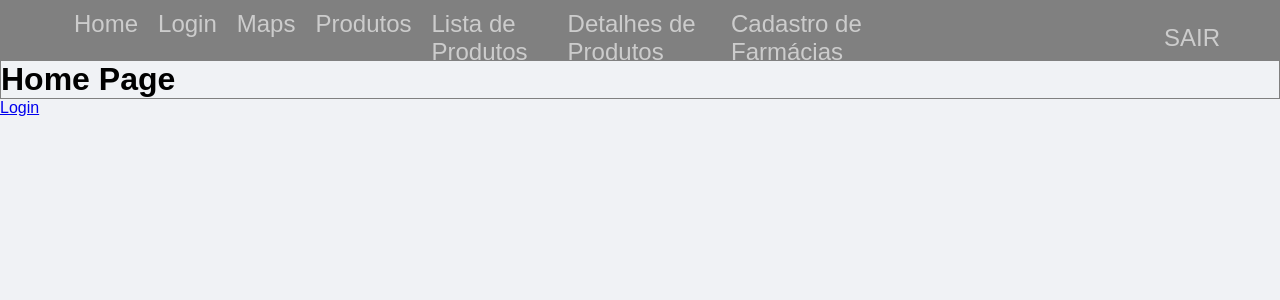
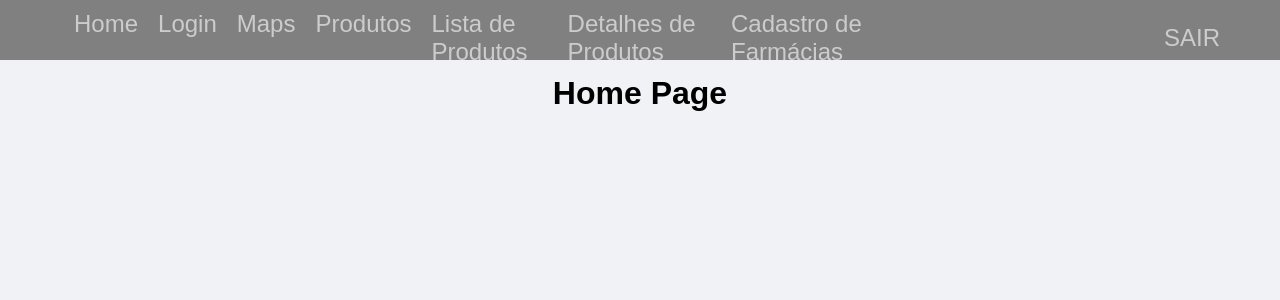
Before and after one commit to denisonkolling/pharma-kontroll-react, a React (Vite) app: page /home in a window 1280 px wide. Shown: the top 300 px of the page. Built offline with nearby package versions, Linux system fonts and the light colour scheme.

Commit message:
adiciona estilo paginas

```diff
--- a/src/pages/Home/index.jsx
+++ b/src/pages/Home/index.jsx
@@ -1,13 +1,12 @@
 import React from 'react';
-import { Title } from './styles';
+import { Title, Wrapper } from './styles';
 import Navbar from '../../components/Navbar';
 
 const Home = () => {
 	return (
-		<>
+		<Wrapper>
 			<Title>Home Page</Title>
-			<a href="#">Login</a>
-		</>
+		</Wrapper>
 	);
 };
 
--- a/src/pages/Home/styles.js
+++ b/src/pages/Home/styles.js
@@ -1,5 +1,15 @@
 import { styled } from "styled-components";
 
+
+export const Wrapper = styled.div`
+	width: 100%;
+	height: 90%;
+	display: flex;
+  align-items: center;
+  justify-content: center;
+`
+
 export const Title = styled.h1`
-  border: 1px solid grey;
+  color: black;
+  margin: 15px;;
 `
--- a/src/pages/Maps/index.jsx
+++ b/src/pages/Maps/index.jsx
@@ -1,9 +1,11 @@
-import React from 'react'
+import { Wrapper, Title } from './styles';
 
 const Maps = () => {
-  return (
-    <div>Mapas</div>
-  )
-}
+	return (
+		<Wrapper>
+			<Title>Mapas</Title>
+		</Wrapper>
+	);
+};
 
-export default Maps
+export default Maps;
--- a/src/pages/Maps/styles.js
+++ b/src/pages/Maps/styles.js
@@ -0,0 +1,14 @@
+import { styled } from "styled-components";
+
+export const Wrapper = styled.div`
+	width: 100%;
+	height: 90%;
+	display: flex;
+  align-items: center;
+  justify-content: center;
+`
+
+export const Title = styled.h1`
+  color: black;
+  margin: 15px;;
+`
--- a/src/pages/Products/index.jsx
+++ b/src/pages/Products/index.jsx
@@ -1,9 +1,11 @@
-import React from 'react'
+import { Title, Wrapper } from "./styles";
 
 const Products = () => {
-  return (
-    <div>Products</div>
-  )
-}
+	return (
+		<Wrapper>
+			<Title>Products</Title>
+		</Wrapper>
+	);
+};
 
-export default Products
+export default Products;
--- a/src/pages/Products/styles.js
+++ b/src/pages/Products/styles.js
@@ -0,0 +1,14 @@
+import { styled } from "styled-components";
+
+export const Wrapper = styled.div`
+	width: 100%;
+	height: 90%;
+	display: flex;
+  align-items: center;
+  justify-content: center;
+`
+
+export const Title = styled.h1`
+  color: black;
+  margin: 15px;;
+`
--- a/src/pages/ProductsDetails/index.jsx
+++ b/src/pages/ProductsDetails/index.jsx
@@ -1,9 +1,11 @@
-import React from 'react'
+import { Title, Wrapper } from './styles';
 
 const ProductsDetails = () => {
-  return (
-    <h1>Product Details</h1>
-  )
-}
+	return (
+		<Wrapper>
+			<Title>Product Details</Title>
+		</Wrapper>
+	);
+};
 
-export default ProductsDetails
+export default ProductsDetails;
--- a/src/pages/ProductsDetails/styles.js
+++ b/src/pages/ProductsDetails/styles.js
@@ -1 +1,14 @@
 import { styled } from "styled-components";
+
+export const Wrapper = styled.div`
+	width: 100%;
+	height: 90%;
+	display: flex;
+  align-items: center;
+  justify-content: center;
+`
+
+export const Title = styled.h1`
+  color: black;
+  margin: 15px;;
+`
--- a/src/pages/ProductsList/index.jsx
+++ b/src/pages/ProductsList/index.jsx
@@ -1,9 +1,11 @@
-import React from 'react'
+import { Title, Wrapper } from './styles';
 
 const ProductsList = () => {
-  return (
-    <div>ProductsList</div>
-  )
-}
+	return (
+		<Wrapper>
+			<Title>ProductsList</Title>
+		</Wrapper>
+	);
+};
 
-export default ProductsList
+export default ProductsList;
--- a/src/pages/ProductsList/styles.js
+++ b/src/pages/ProductsList/styles.js
@@ -0,0 +1,14 @@
+import { styled } from "styled-components";
+
+export const Wrapper = styled.div`
+	width: 100%;
+	height: 90%;
+	display: flex;
+  align-items: center;
+  justify-content: center;
+`
+
+export const Title = styled.h1`
+  color: black;
+  margin: 15px;;
+`
--- a/src/pages/Stores/index.jsx
+++ b/src/pages/Stores/index.jsx
@@ -1,9 +1,11 @@
-import React from 'react'
+import { Title, Wrapper } from './styles';
 
 const Stores = () => {
-  return (
-    <h1>Lojas</h1>
-  )
-}
+	return (
+		<Wrapper>
+			<Title>Lojas</Title>
+		</Wrapper>
+	);
+};
 
-export default Stores
+export default Stores;
--- a/src/pages/Stores/styles.js
+++ b/src/pages/Stores/styles.js
@@ -1 +1,14 @@
 import { styled } from "styled-components";
+
+export const Wrapper = styled.div`
+	width: 100%;
+	height: 90%;
+	display: flex;
+  align-items: center;
+  justify-content: center;
+`
+
+export const Title = styled.h1`
+  color: black;
+  margin: 15px;;
+`
```
